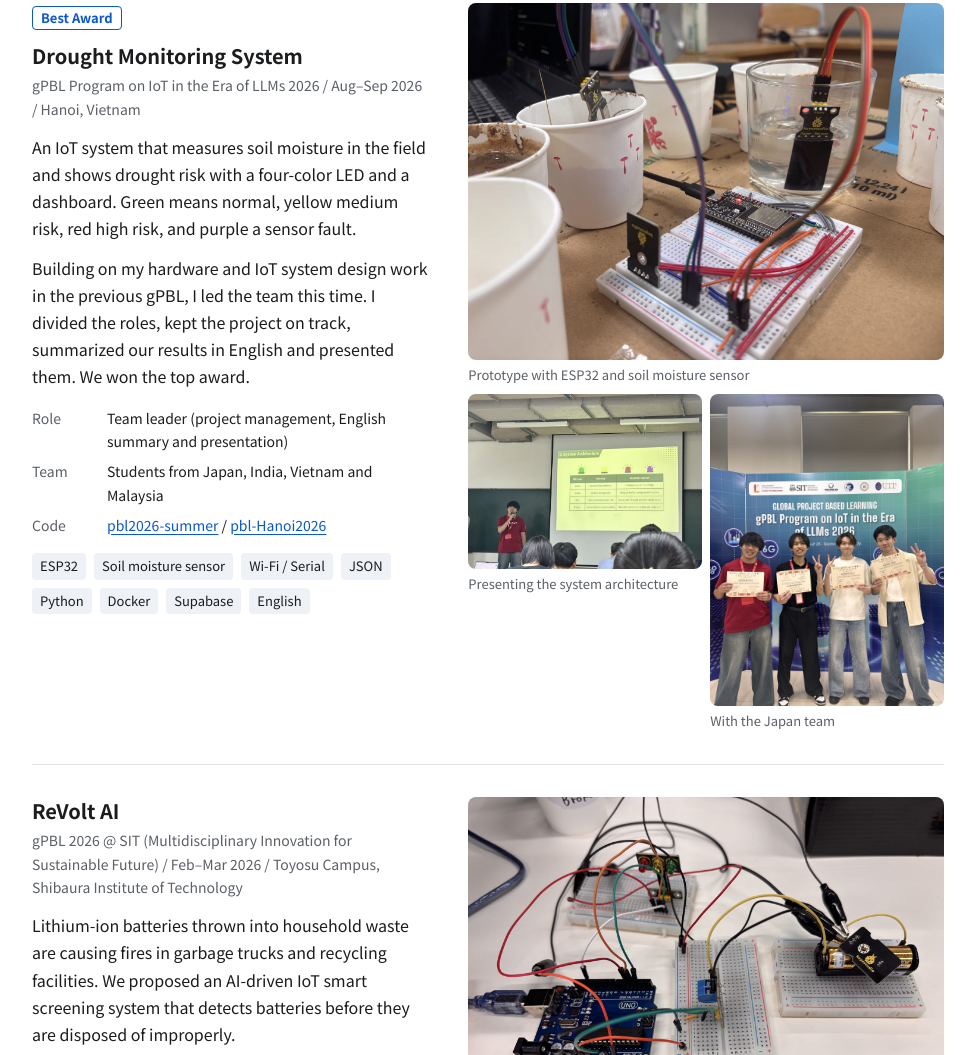
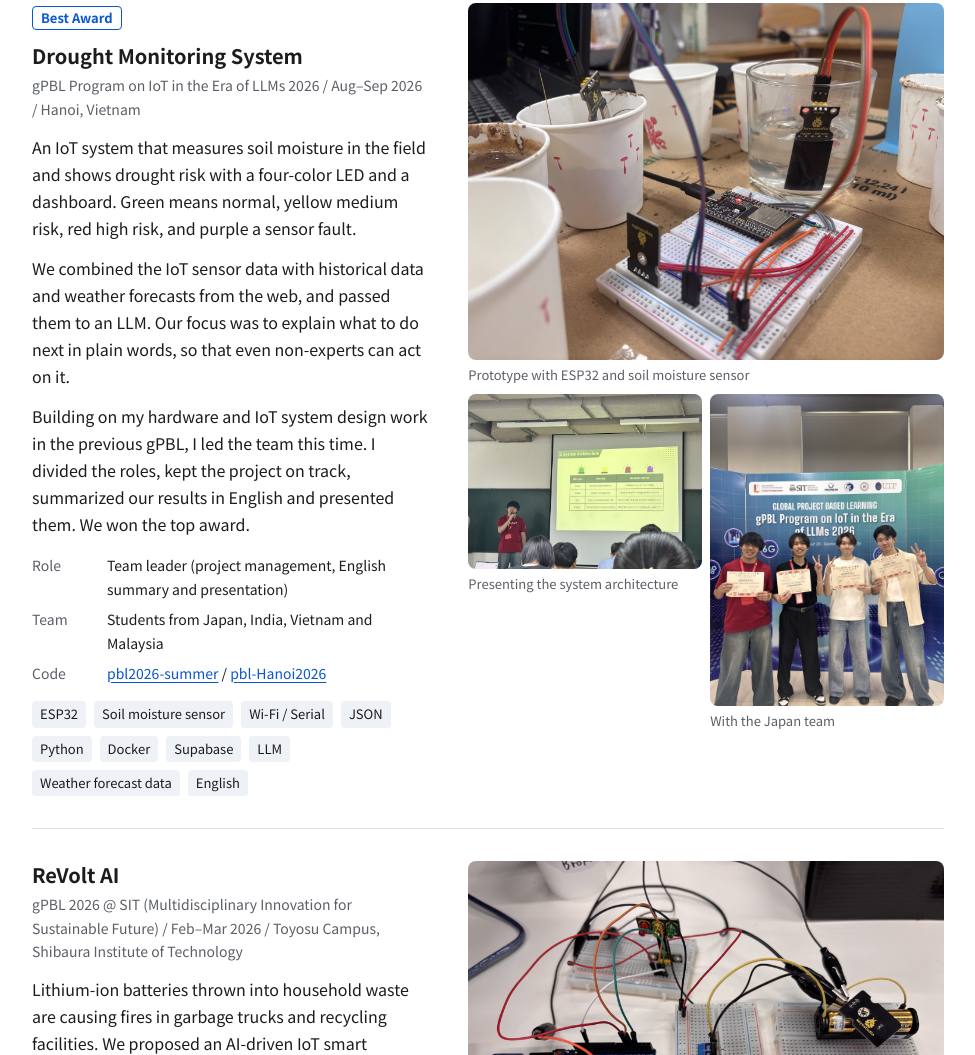
Before and after one commit to code-yuto/code-yuto.github.io, a plain HTML site: page en/index.html in a window 1280 px wide. Shown: the part 1029-2084 px from the top of the page, without its empty margins (152-1127 px from the left). Drawn offline with Linux system fonts and the light colour scheme.

Commit message:
feat: gPBL 2026 の説明に LLM と気象予報データの活用を追加

```diff
--- a/en/index.html
+++ b/en/index.html
@@ -69,6 +69,10 @@
             Green means normal, yellow medium risk, red high risk, and purple a sensor fault.
           </p>
           <p>
+            We combined the IoT sensor data with historical data and weather forecasts from the web, and passed them to an LLM.
+            Our focus was to explain what to do next in plain words, so that even non-experts can act on it.
+          </p>
+          <p>
             Building on my hardware and IoT system design work in the previous gPBL, I led the team this time.
             I divided the roles, kept the project on track, summarized our results in English and presented them. We won the top award.
           </p>
@@ -78,7 +82,7 @@
             <dt>Code</dt><dd><a href="https://github.com/code-yuto/pbl2026-summer">pbl2026-summer</a> / <a href="https://github.com/code-yuto/pbl-Hanoi2026">pbl-Hanoi2026</a></dd>
           </dl>
           <ul class="tags">
-            <li>ESP32</li><li>Soil moisture sensor</li><li>Wi-Fi / Serial</li><li>JSON</li><li>Python</li><li>Docker</li><li>Supabase</li><li>English</li>
+            <li>ESP32</li><li>Soil moisture sensor</li><li>Wi-Fi / Serial</li><li>JSON</li><li>Python</li><li>Docker</li><li>Supabase</li><li>LLM</li><li>Weather forecast data</li><li>English</li>
           </ul>
         </div>
         <div class="media two">
```
Also changed, not shown: index.html (+5 -1 lines).
